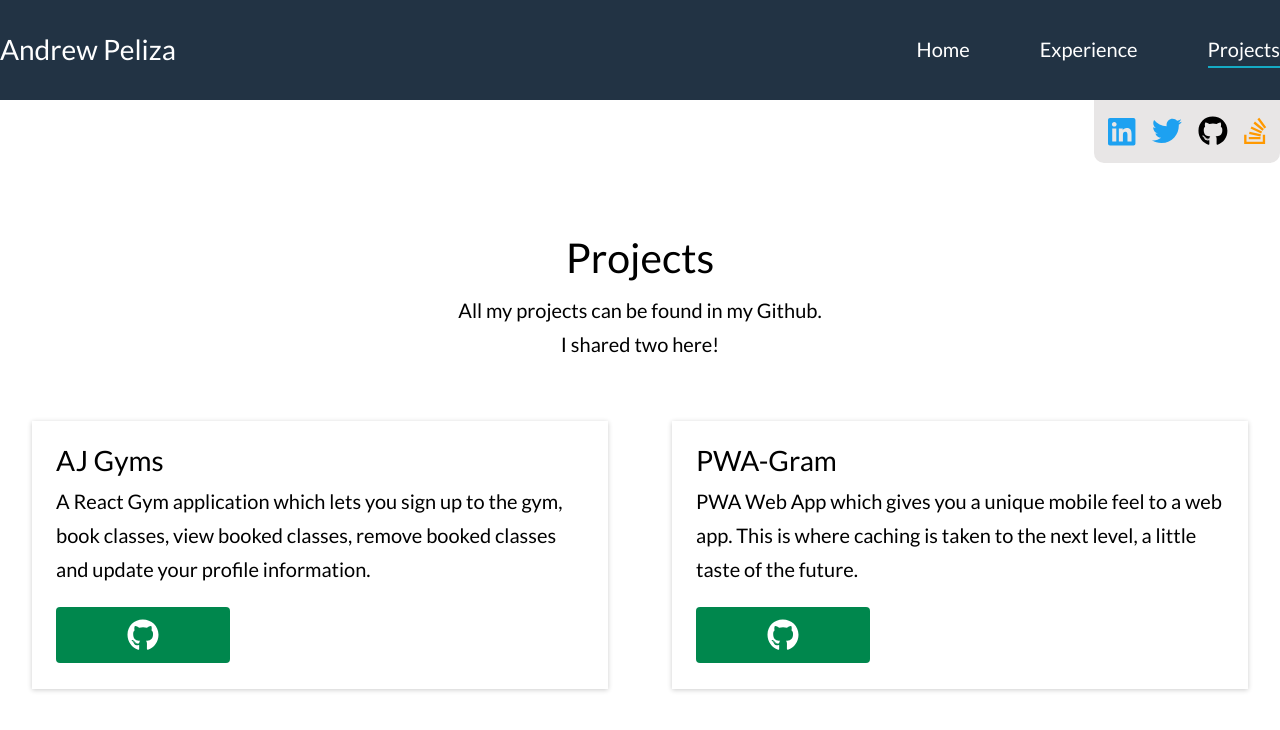
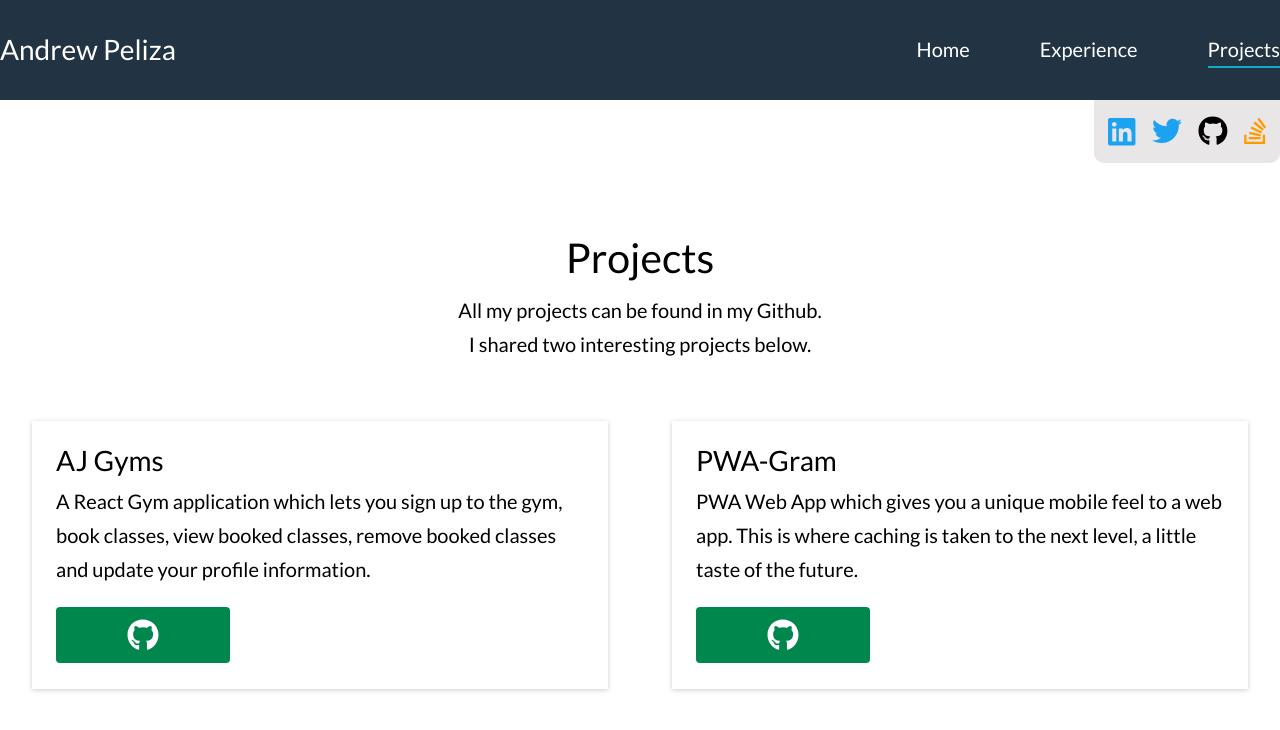
Before and after one commit to jbrearley/El_Site, a React (Create React App) app: page /projects in a window 1280 px wide. Shown: the top 730 px of the page. Built offline with nearby package versions, Linux system fonts and the light colour scheme.

Commit message:
Updated helper.css and experience page.

```diff
--- a/package.json
+++ b/package.json
@@ -1,5 +1,5 @@
 {
-  "homepage": "https://github.com/ElAndy94/el_site",
+  "homepage": "www.andrewpeliza.co.uk",
   "name": "el-site",
   "version": "0.1.0",
   "private": true,
--- a/src/containers/Experience/Experience.js
+++ b/src/containers/Experience/Experience.js
@@ -10,7 +10,7 @@ const Experience = () => {
       <Banner />
       <section className='section experience-section'>
         <div className='wrapper'>
-          <article className='center-mb'>
+          <article className='center'>
             <h1>Experience</h1>
           </article>
           <article className='timeline-container'>
--- a/src/containers/Projects/Projects.js
+++ b/src/containers/Projects/Projects.js
@@ -12,7 +12,7 @@ const Projects = () => (
         <article className='projects-title--container'>
           <h1 className='projects-title'>Projects</h1>
           <p>All my projects can be found in my Github. </p>
-          <p>I shared two here!</p>
+          <p>I shared two interesting projects below.</p>
         </article>
       </div>
     </section>
--- a/src/sass/_helpers.scss
+++ b/src/sass/_helpers.scss
@@ -15,6 +15,10 @@
 
 .to-end {
   justify-content: flex-end;
+}
+
+.center {
+  text-align: center;
 }
 
 .center-mb {
```
